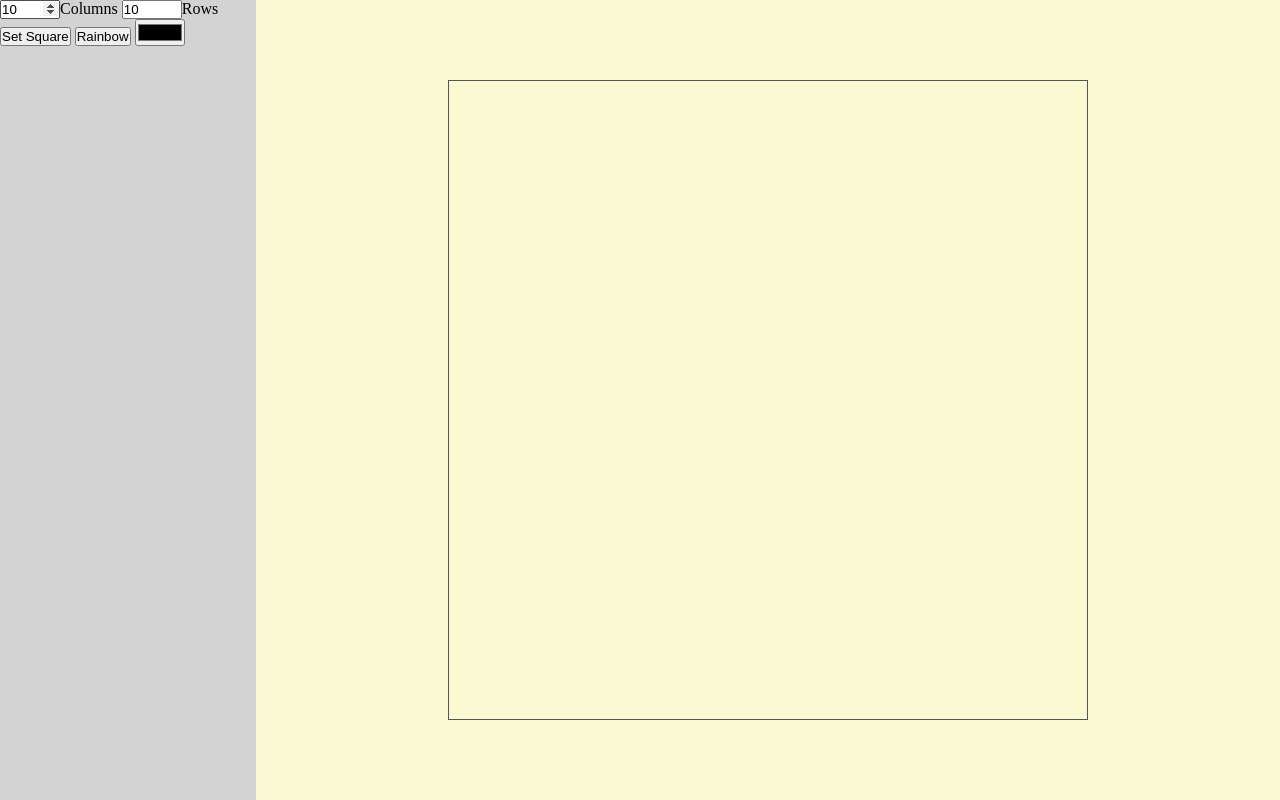
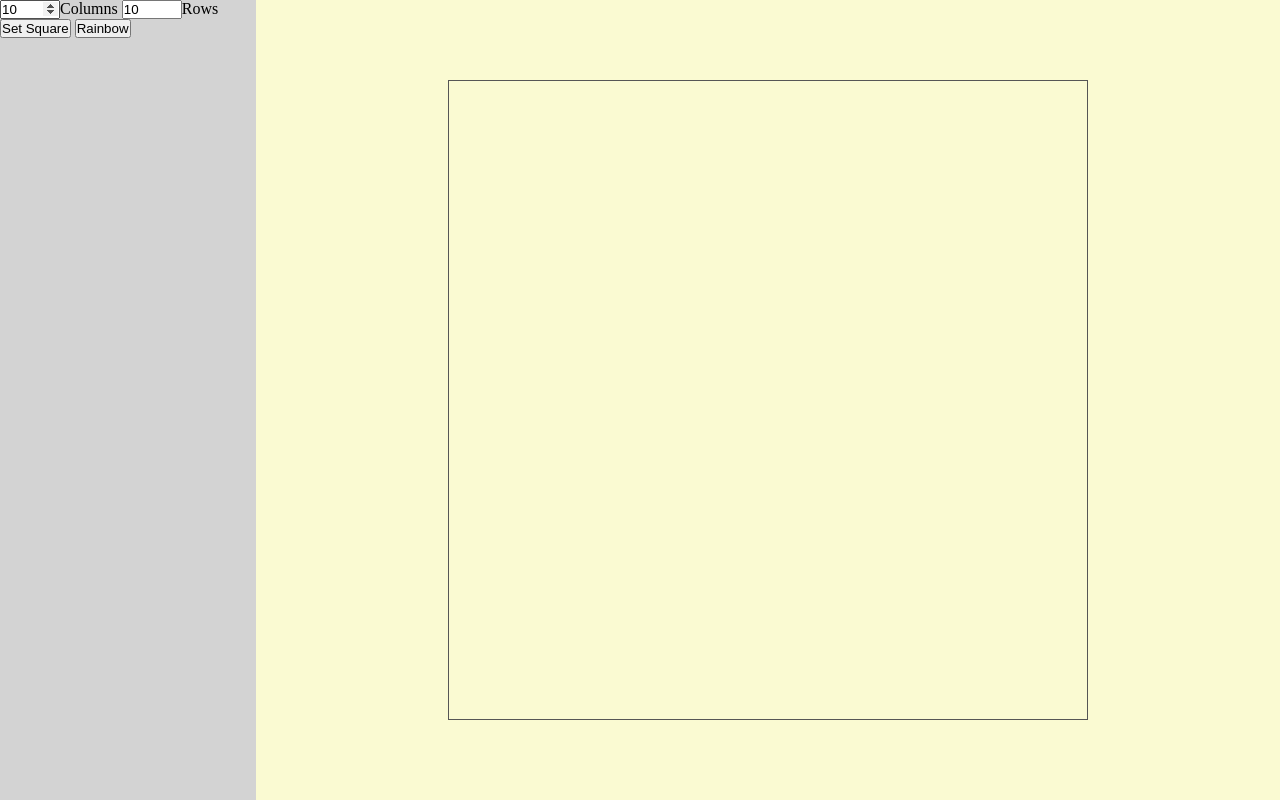
Before and after one commit to Endzelisp/etch-a-sketch, a plain HTML site: page index.html in a window 1280 px wide. Drawn offline with Linux system fonts and the light colour scheme.

Commit message:
Delete color input from HTML

```diff
--- a/index.html
+++ b/index.html
@@ -16,7 +16,6 @@
       <input type="number" value="10" min="1" max="100" id="row"><span>Rows</span>
       <button id="setSq">Set Square</button>
       <button id="rainbow">Rainbow</button>
-      <input type="color" id="color-picker">
     </div>
     <div class="container">
       <div class="cell-grid"></div>
```
